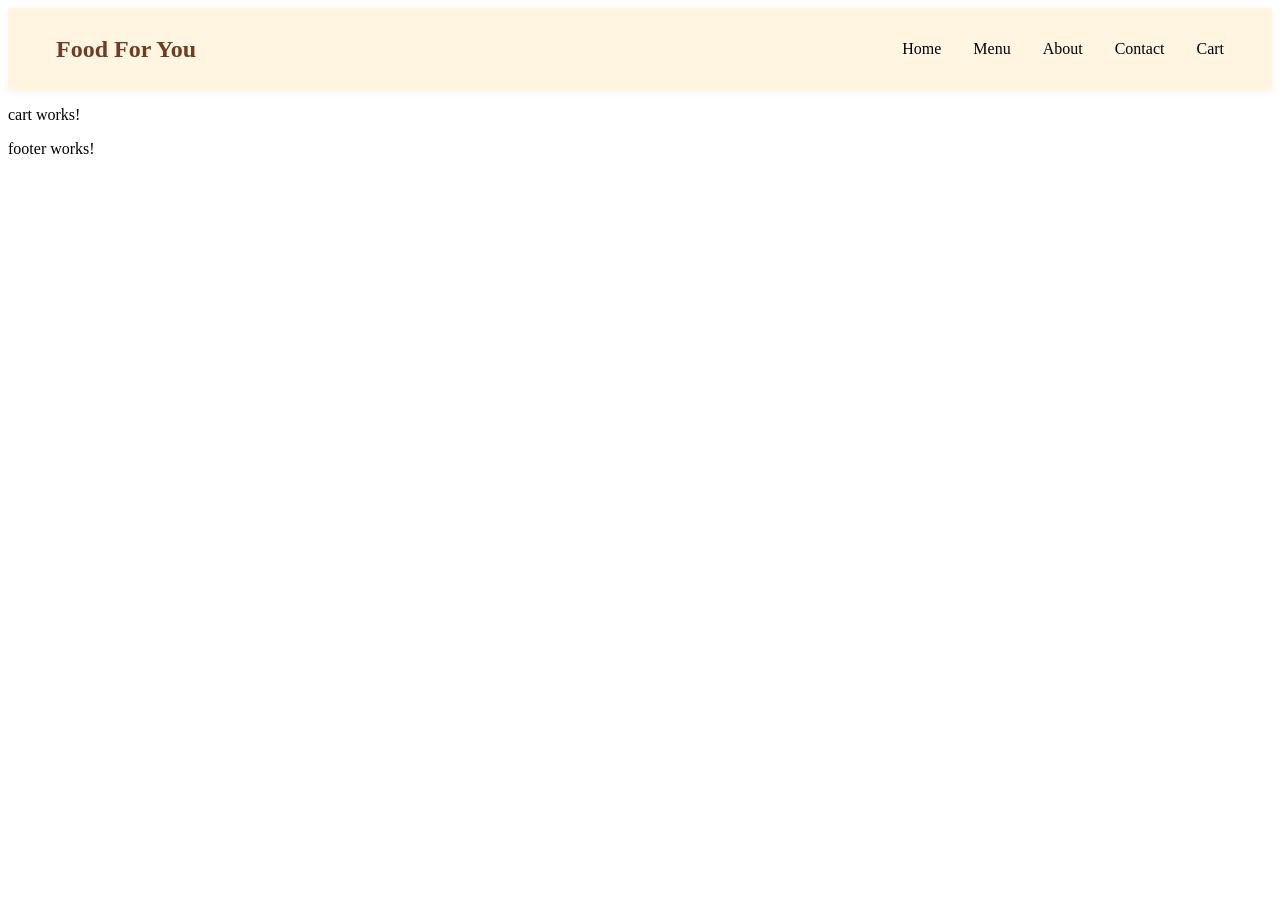
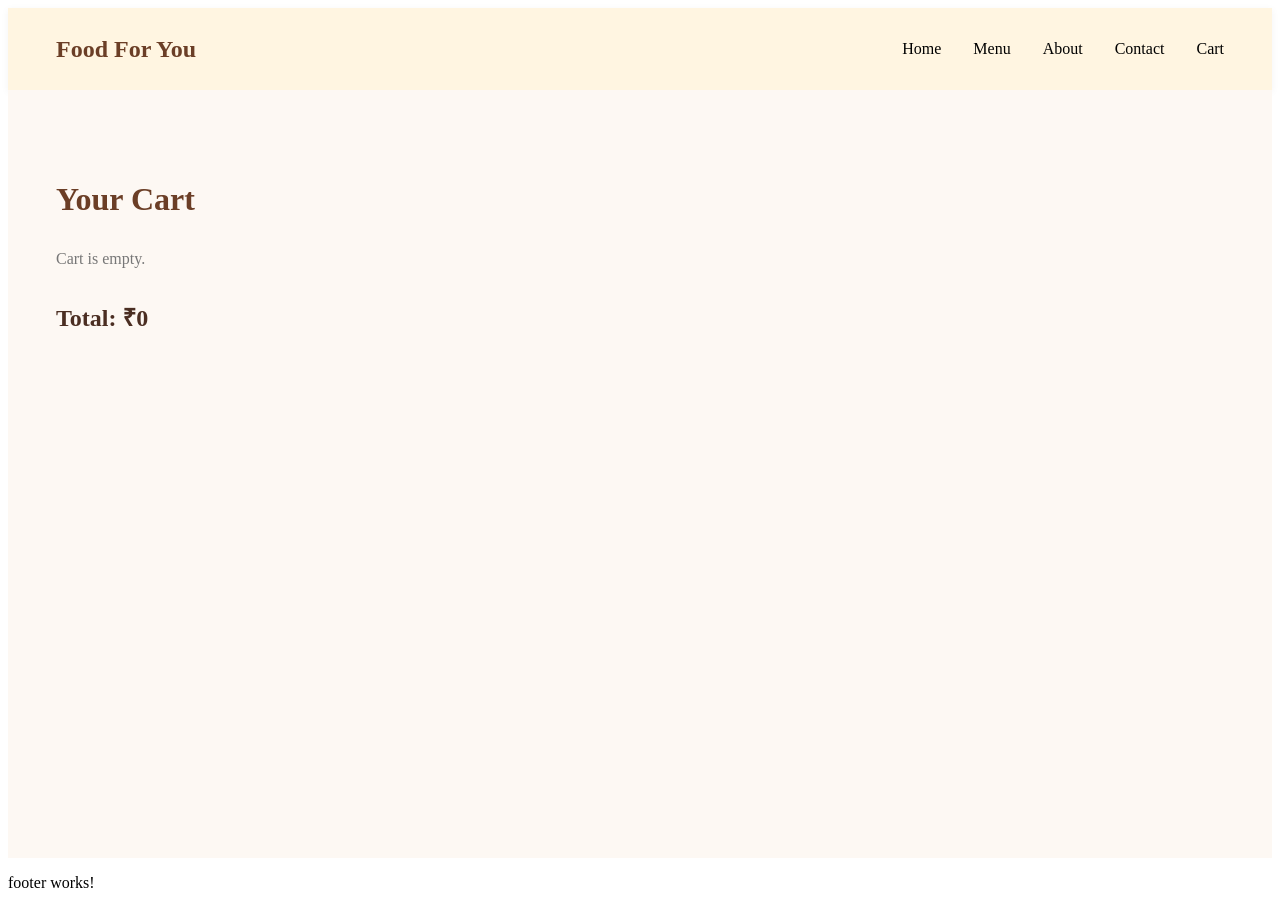
Before and after one commit to SeeJai/Food-For-You-Website, an Angular app: page /cart in a window 1280 px wide. Before the commit the page ends 800 px from the top, so only its background shows below. Built offline with nearby package versions, Linux system fonts and the light colour scheme.

Commit message:
Feat: Basic Product Cart

```diff
--- /dev/null
+++ b/src/app/core/services/cart-item.service.ts
@@ -0,0 +1,49 @@
+import {Injectable} from '@angular/core';
+import { CartItem } from '../models/cart-item.model';
+import { Product } from '../models/product.model';
+
+@Injectable({
+    providedIn: 'root'
+})
+export class CartService {
+    private items: CartItem[] = [];
+
+    getCartItems() {
+        return this.items;
+    }
+
+    addTocart(product: Product) {
+        const existingItem = this.items.find(
+            item => item.productId === product.id);
+
+            if(existingItem) {
+                existingItem.quantity++;
+            } else {
+                this.items.push({
+                    productId: product.id,
+                    name: product.name,
+                    price:product.price,
+                    image: product.image,
+                    quantity: 1
+                });
+            }
+    }
+
+    removeFromCart(productId: number) {
+        this.items = this.items.filter(
+            item => item.productId !== productId
+        );
+    }
+
+    getTotalAmount(){
+        return this.items.reduce(
+            (total, item) => total + item.price * item.quantity,0
+        );
+    }
+
+    getCartCount() {
+        return this.items.reduce(
+            (count, item) => count+ item.quantity,0
+        );
+    }
+}
--- a/src/app/pages/cart/cart.html
+++ b/src/app/pages/cart/cart.html
@@ -1 +1,26 @@
-<p>cart works!</p>
+<div class="cart-container">
+
+  <h2>Your Cart</h2>
+
+  <div *ngIf="cartService.getCartItems().length === 0">
+    Cart is empty.
+  </div>
+
+  <div
+    class="cart-item"
+    *ngFor="let item of cartService.getCartItems()">
+
+    <img [src]="item.image" />
+
+    <div>
+      <h3>{{ item.name }}</h3>
+      <p>₹{{ item.price }} x {{ item.quantity }}</p>
+    </div>
+
+    <button (click)="remove(item.productId)">Remove</button>
+
+  </div>
+
+  <h3>Total: ₹{{ cartService.getTotalAmount() }}</h3>
+
+</div>
--- a/src/app/pages/cart/cart.scss
+++ b/src/app/pages/cart/cart.scss
@@ -0,0 +1,69 @@
+.cart-container {
+  padding: 4rem 3rem;
+  background: #fdf8f3;
+  min-height: 80vh;
+
+  h2 {
+    font-size: 2rem;
+    margin-bottom: 2rem;
+    color: #6b3e26;
+  }
+
+  h3 {
+    margin-top: 2rem;
+    font-size: 1.5rem;
+    color: #4b2e22;
+  }
+}
+
+.cart-item {
+  display: flex;
+  align-items: center;
+  justify-content: space-between;
+  background: white;
+  padding: 1.5rem;
+  border-radius: 16px;
+  margin-bottom: 1.5rem;
+  box-shadow: 0 8px 25px rgba(0, 0, 0, 0.05);
+  transition: 0.3s ease;
+
+  img {
+    width: 100px;
+    height: 100px;
+    object-fit: cover;
+    border-radius: 12px;
+    margin-right: 1.5rem;
+  }
+
+  h3 {
+    margin: 0;
+    font-size: 1.1rem;
+    color: #4b2e22;
+  }
+
+  p {
+    margin: 0.5rem 0 0 0;
+    color: #666;
+  }
+
+  button {
+    background: #c0392b;
+    color: white;
+    border: none;
+    padding: 0.5rem 1.2rem;
+    border-radius: 20px;
+    cursor: pointer;
+    transition: 0.3s ease;
+  }
+
+  button:hover {
+    background: #922b21;
+  }
+}
+
+/* Empty cart styling */
+.cart-container div {
+  font-size: 1rem;
+  color: #777;
+  margin-bottom: 1rem;
+}
--- a/src/app/pages/cart/cart.ts
+++ b/src/app/pages/cart/cart.ts
@@ -1,11 +1,21 @@
 import { Component } from '@angular/core';
+import { CommonModule } from '@angular/common';
+import { CartService } from '../../core/services/cart-item.service';
+import { CartItem } from '../../core/models/cart-item.model';
+
 
 @Component({
   selector: 'app-cart',
-  imports: [],
+  imports: [CommonModule],
   templateUrl: './cart.html',
   styleUrl: './cart.scss',
 })
 export class Cart {
 
+  constructor(public cartService: CartService) {}
+
+    remove(id: number) {
+      this.cartService.removeFromCart(id);
+    }
+
 }
--- a/src/app/shared/components/product-card/product-card.html
+++ b/src/app/shared/components/product-card/product-card.html
@@ -13,6 +13,6 @@
   <h3>{{ product.name }}</h3>
   <p>₹{{ product.price }}</p>
 
-  <button>Add to Cart</button>
+  <button (click)="addToCart($event)">Add to Cart</button>
 
 </div>
--- a/src/app/shared/components/product-card/product-card.ts
+++ b/src/app/shared/components/product-card/product-card.ts
@@ -2,6 +2,7 @@ import { Component, Input } from '@angular/core';
 import { CommonModule } from '@angular/common';
 import { RouterModule } from '@angular/router';
 import { Product } from '../../../core/models/product.model';
+import { CartService } from '../../../core/services/cart-item.service';
 
 @Component({
   selector: 'app-product-card',
@@ -11,5 +12,12 @@ import { Product } from '../../../core/models/product.model';
   styleUrl: './product-card.scss'
 })
 export class ProductCardComponent {
+  constructor(private cartService: CartService){}
+
   @Input() product!: Product;
+
+  addToCart(event: Event) {
+    event.stopPropagation();
+    this.cartService.addTocart(this.product);
+  }
 }
```
Also changed, not shown: src/app/core/models/cart-item.model.ts (added, +7 -0 lines).
